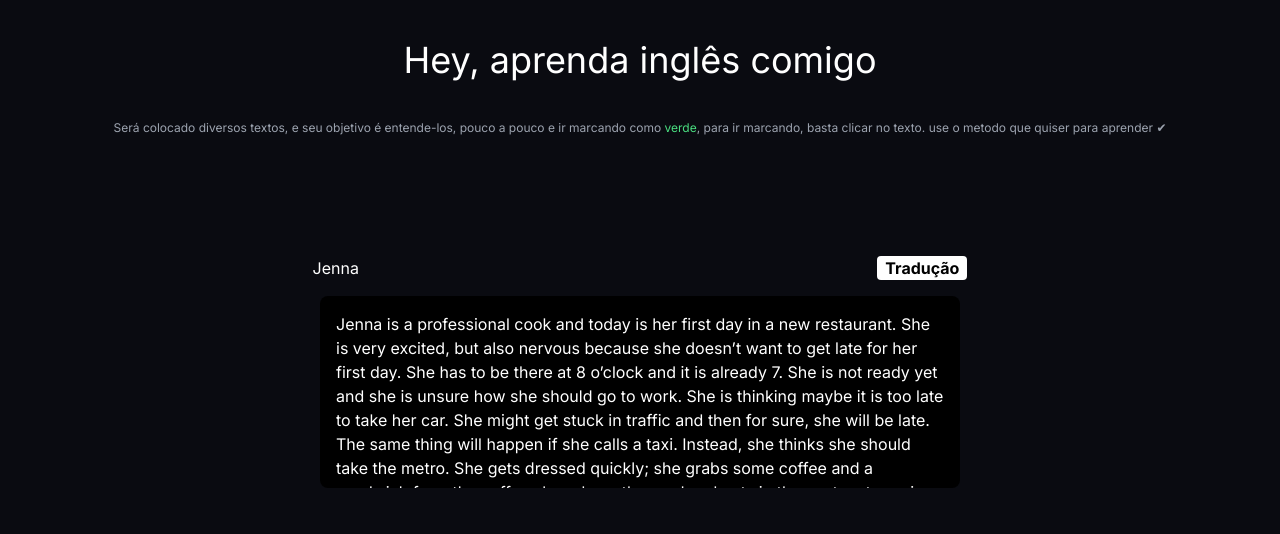
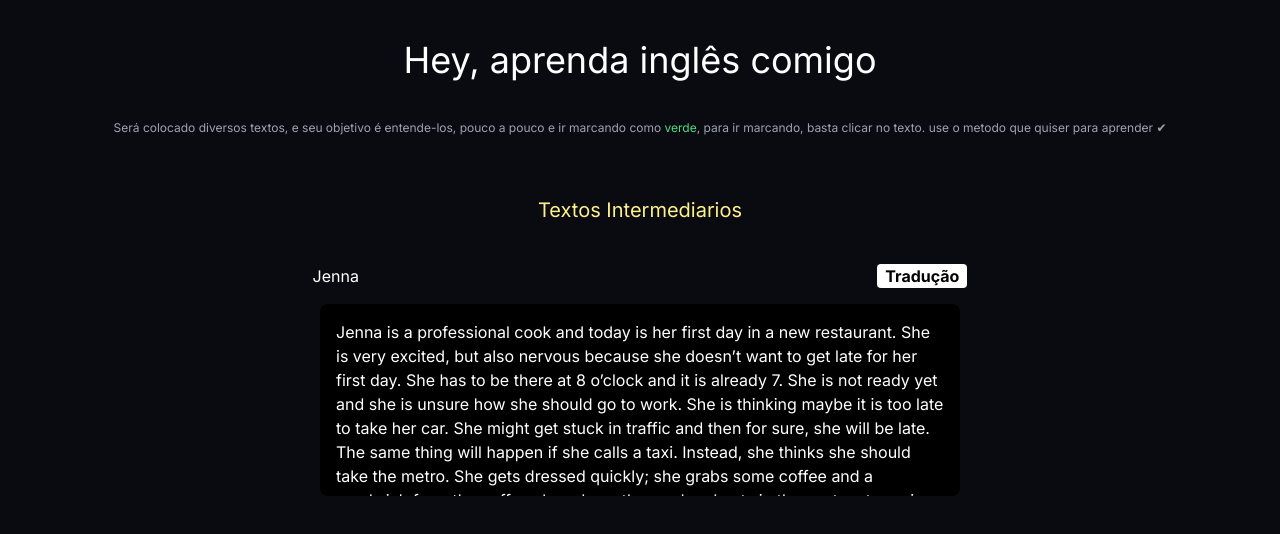
Before and after one commit to 87tawanzinho/learning-english-with-me, a Next.js app: page / in a window 1280 px wide. Shown: the top 534 px of the page. Built offline with nearby package versions, Linux system fonts and the light colour scheme.

Commit message:
title difficult

```diff
--- a/app/components/Texts.tsx
+++ b/app/components/Texts.tsx
@@ -26,7 +26,8 @@ export default function Texts() {
   }, [texts]);
 
   return (
-    <div className="flex flex-col h-screen items-center mt-20 ">
+    <div className="flex flex-col h-screen items-center mt-5 ">
+      <p className="text-xl mb-10 text-yellow-200">Textos Intermediarios</p>
       <div className="flex justify-around items-center mb-4 w-11/12 lg:3/6">
         <p className="">Jenna</p>
         <button
```
